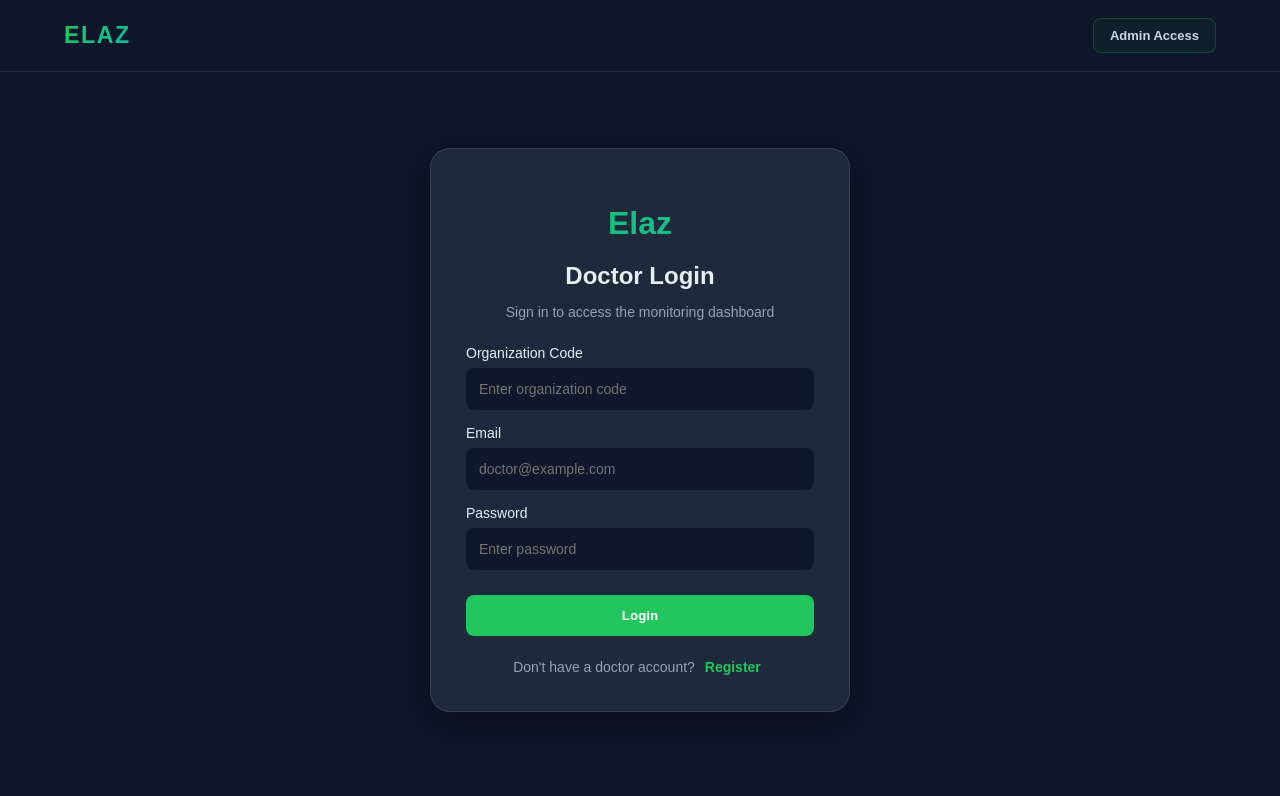
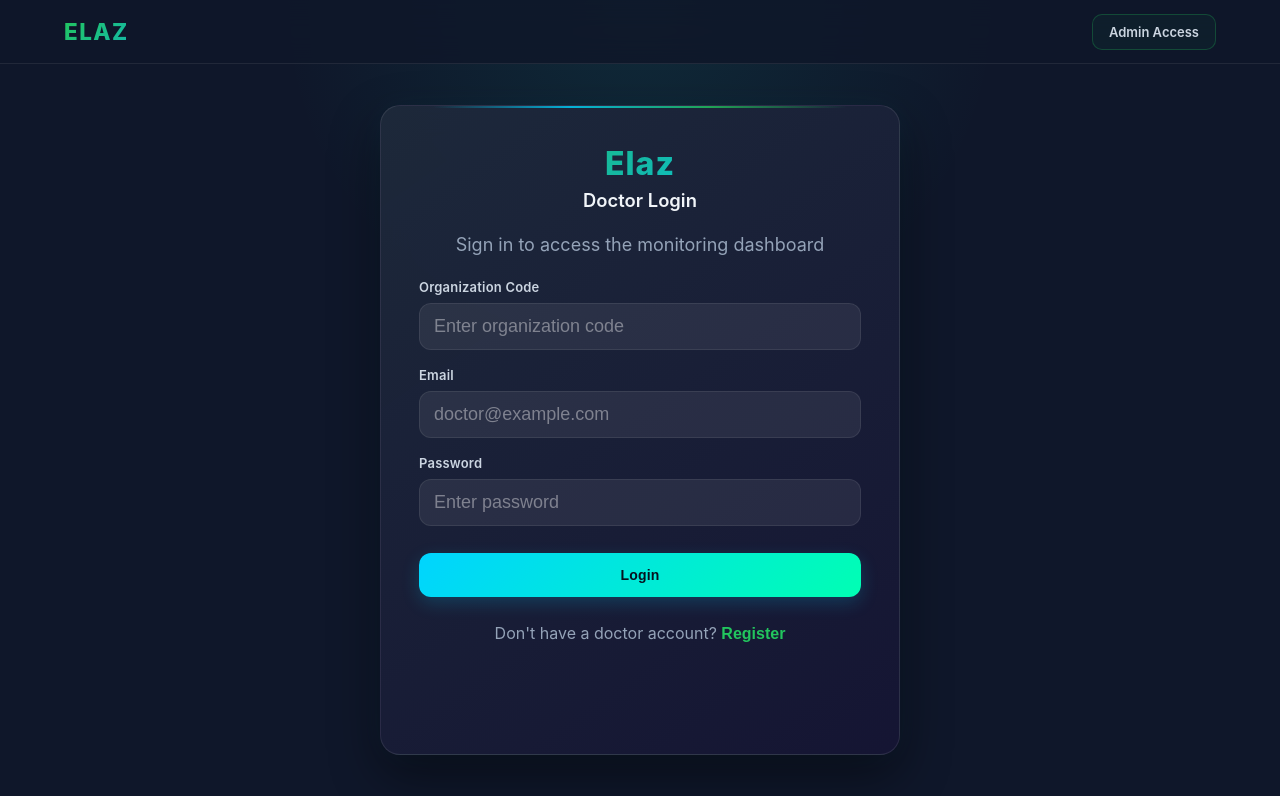
Before and after one commit to Indomitable-Essence/IoT-Health-Monitoring-System, a plain HTML site: page Frontend/doctor-login.html in a window 1280 px wide. Drawn offline with Linux system fonts and the light colour scheme.

Commit message:
Frontend

```diff
--- a/Frontend/doctor-login.css
+++ b/Frontend/doctor-login.css
@@ -2,23 +2,68 @@
     box-sizing: border-box;
 }
 
+html {
+    scroll-behavior: smooth;
+}
+
+:root {
+    --bg-color: #0F172A;
+    --surface: #1E293B;
+    --surface-dark: #161534;
+
+    --accent: #22C55E;
+    --teal: #14B8A6;
+    --cyan: #00D4FF;
+
+    --text: #E6EDF3;
+    --muted: #94A3B8;
+
+    --border: rgba(255, 255, 255, 0.08);
+    --glass: rgba(255, 255, 255, 0.08);
+}
+
+
+/* =========================================================
+   2. BODY
+   ========================================================= */
+
 body {
     margin: 0;
     min-height: 100vh;
+
     display: flex;
-    justify-content: center;
-    align-items: center;
-    background: #0F172A;
-    color: #e6edf3;
-    font-family: Arial, sans-serif;
+    flex-direction: column;
+
+    background:
+        radial-gradient(
+            circle at 50% 0%,
+            rgba(20, 184, 166, 0.12),
+            transparent 35%
+        ),
+        #0F172A;
+
+    color: var(--text);
+
+    font-family:
+        'Inter',
+        'Segoe UI',
+        Arial,
+        sans-serif;
 }
+
+
+/* =========================================================
+   3. NAVIGATION BAR
+   ========================================================= */
 
 .navbar {
     position: fixed;
+
     top: 0;
     left: 0;
+
     width: 100%;
-    height: 72px;
+    height: 64px;
 
     display: flex;
     align-items: center;
@@ -26,20 +71,31 @@ body {
 
     padding: 0 5%;
 
-    background: rgba(15, 23, 42, 0.95);
-    border-bottom: 1px solid rgba(255, 255, 255, 0.08);
+    background: rgba(15, 23, 42, 0.88);
 
-    backdrop-filter: blur(10px);
+    border-bottom:
+        1px solid rgba(255, 255, 255, 0.08);
+
+    backdrop-filter: blur(14px);
+    -webkit-backdrop-filter: blur(14px);
 
     z-index: 100;
 }
 
+
+/* =========================================================
+   4. LOGO
+   ========================================================= */
+
 .logo {
-    font-size: 1.45rem;
+    font-size: 1.4rem;
+
     font-weight: 800;
+
     letter-spacing: 1.5px;
 
-    background: linear-gradient(
+    background:
+        linear-gradient(
             135deg,
             #22C55E,
             #14B8A6
@@ -47,19 +103,27 @@ body {
 
     -webkit-background-clip: text;
     -webkit-text-fill-color: transparent;
-
     background-clip: text;
 }
+
+
+/* =========================================================
+   5. ADMIN ACCESS
+   ========================================================= */
 
 .admin-access {
     padding: 9px 16px;
 
-    border: 1px solid rgba(34, 197, 94, 0.25);
-    border-radius: 8px;
+    border:
+        1px solid rgba(34, 197, 94, 0.25);
 
-    background: rgba(34, 197, 94, 0.06);
+    border-radius: 10px;
+
+    background:
+        rgba(34, 197, 94, 0.05);
 
     color: #CBD5E1;
+
     text-decoration: none;
 
     font-size: 13px;
@@ -73,181 +137,355 @@ body {
 }
 
 .admin-access:hover {
-    background: rgba(34, 197, 94, 0.12);
-    border-color: rgba(34, 197, 94, 0.45);
-    color: #22C55E;
+    background:
+        rgba(34, 197, 94, 0.12);
+
+    border-color:
+        rgba(34, 197, 94, 0.45);
+
+    color: var(--accent);
+
     transform: translateY(-1px);
 }
-
 .auth-container {
     width: 100%;
+    min-height: 100vh;
     display: flex;
     justify-content: center;
     align-items: center;
+    padding:100px 20px 40px;
+}
+.auth-card {
+    position: relative;
 
-    padding: 90px 20px 30px;
-}
+    width: 520px;
+    height: 650px;
 
-.auth-card {
-    width: 420px;
-    padding: 35px;
+    padding: 38px;
 
-    background: #1E293B;
+    background:
+        linear-gradient(
+            145deg,
+            rgba(30, 41, 59, 0.96),
+            rgba(22, 21, 52, 0.94)
+        );
+
+    border:
+        1px solid rgba(255, 255, 255, 0.09);
 
     border-radius: 20px;
 
-    border: 1px solid rgba(255, 255, 255, 0.1);
+    box-shadow:
+        0 20px 50px rgba(0, 0, 0, 0.45),
+        0 0 30px rgba(0, 212, 255, 0.05);
 
-    box-shadow:
-        0 10px 40px rgba(0, 0, 0, 0.45);
+    backdrop-filter: blur(14px);
+    -webkit-backdrop-filter: blur(14px);
+
+    overflow: hidden;
 }
 
+
+/* subtle top glow */
+
+.auth-card::before {
+    content: "";
+
+    position: absolute;
+
+    top: 0;
+    left: 10%;
+
+    width: 80%;
+    height: 2px;
+
+    background:
+        linear-gradient(
+            90deg,
+            transparent,
+            #00D4FF,
+            #22C55E,
+            transparent
+        );
+
+    opacity: 0.8;
+}
+
+
+/* =========================================================
+   8. TITLE
+   ========================================================= */
+
 .auth-card h1 {
+    margin: 0 0 6px;
+
     text-align: center;
 
-    background: linear-gradient(
+    font-size: 2rem;
+
+    font-weight: 800;
+
+    letter-spacing: 1px;
+
+    background:
+        linear-gradient(
             135deg,
             #22C55E,
-        #14B8A6
+            #14B8A6,
+            #00D4FF
         );
 
     -webkit-background-clip: text;
     -webkit-text-fill-color: transparent;
-
     background-clip: text;
-
-    font-size: 2rem;
-
-    margin-bottom: 5px;
 }
 
+
 .auth-card h2 {
+    margin: 0 0 8px;
+
     text-align: center;
-    margin-bottom: 8px;
+
+    color: #F1F5F9;
+
+    font-size: 1.15rem;
+
+    font-weight: 600;
 }
 
+
+/* =========================================================
+   9. SUBTITLE
+   ========================================================= */
+
 .subtitle {
+    margin:18px;
     text-align: center;
-
-    color: #94A3B8;
-
-    font-size: 14px;
-
-    margin-bottom: 25px;
+    color: var(--muted);
+    font-size: 18px;
+    line-height: 1.8;
+}
+label {
+    display: block;
+    margin: 17px 0 8px;
+    color: #CBD5E1;
+    font-size: 13px;
+    font-weight: 600;
+    letter-spacing: 0.2px;
 }
 
-label {
-    display: block;
 
-    margin-top: 15px;
-    margin-bottom: 7px;
-
-    font-size: 14px;
-}
+/* =========================================================
+   11. INPUTS
+   ========================================================= */
 
 input {
     width: 100%;
 
-    padding: 13px;
+    padding:
+        12px 14px;
 
-    border: none;
+    border:
+        1px solid rgba(255, 255, 255, 0.08);
+
     outline: none;
-
-    border-radius: 8px;
-
-    background: #0F172A;
-
-    color: white;
-
-    font-size: 14px;
+    border-radius: 12px;
+    background: rgba(255, 255, 255, 0.07);
+    color: #FFFFFF;
+    font-size: 18px;
+    transition:
+        background 0.25s ease,
+        border-color 0.25s ease,
+        box-shadow 0.25s ease;
 }
 
-input:focus {
-    box-shadow:
-        0 0 0 2px #22C55E;
+
+input::placeholder {
+    color:
+        rgba(255, 255, 255, 0.4);
 }
 
+
+input:hover {
+    background:
+        rgba(255, 255, 255, 0.09);
+}
+
+
+input:focus {
+    background:
+        rgba(255, 255, 255, 0.1);
+
+    border-color:
+        rgba(0, 212, 255, 0.45);
+
+    box-shadow:
+        0 0 0 2px rgba(0, 212, 255, 0.12),
+        0 0 20px rgba(0, 212, 255, 0.08);
+}
 form button {
     width: 100%;
 
-    padding: 13px;
+    padding: 14px;
 
-    margin-top: 25px;
+    margin-top: 27px;
 
     border: none;
-    border-radius: 8px;
+
+    border-radius: 12px;
+
+    background:
+        linear-gradient(
+            135deg,
+            #00D4FF,
+            #00FFB3
+        );
+
+    color: #06121F;
+
+    font-size: 14px;
+
+    font-weight: 700;
+
+    letter-spacing: 0.2px;
+
+    cursor: pointer;
+
+    box-shadow:
+        0 6px 18px rgba(0, 212, 255, 0.18);
+
+    transition:
+        transform 0.2s ease,
+        box-shadow 0.2s ease,
+        opacity 0.2s ease;
+}
+
+
+form button:hover {
+    transform: translateY(-2px);
+
+    box-shadow:
+        0 10px 25px rgba(0, 212, 255, 0.3);
+
+    opacity: 0.95;
+}
+
+
+form button:active {
+    transform: scale(0.98);
+}
+.switch-text {
+    margin-top: 26px;
+    text-align: center;
+    color: var(--muted);
+    font-size: 16px;
+}
+.switch-button {
+    padding: 0;
+    border: none;
+    background: none;
+    color: var(--accent);
+    cursor: pointer;
+    font-size: 16px;
+    font-weight: 700;
+}
+.switch-button:hover {
+    color: #04acee;
+    text-decoration: underline;
+}
+.success {
+    margin-top: 15px;
+    color: #22C55E;
+    text-align: center;
+    font-size: 13px;
+}
+.error {
+    margin-top: 15px;
+
+    color: #EF4444;
+
+    text-align: center;
+
+    font-size: 13px;
+}
+
+
+/* =========================================================
+   15. SMALL DECORATIVE TEXT / STATUS
+   ========================================================= */
+
+.auth-status {
+    display: flex;
+
+    justify-content: center;
+    align-items: center;
+
+    gap: 7px;
+
+    margin-bottom: 22px;
+
+    color: #94A3B8;
+
+    font-size: 12px;
+}
+
+
+.auth-status::before {
+    content: "";
+
+    width: 7px;
+    height: 7px;
+
+    border-radius: 50%;
 
     background: #22C55E;
 
-    color: white;
-
-    font-weight: bold;
-
-    cursor: pointer;
-
-    transition: opacity 0.2s ease;
+    box-shadow:
+        0 0 10px rgba(34, 197, 94, 0.7);
 }
 
-form button:hover {
-    opacity: 0.9;
-}
 
-.switch-text {
-    text-align: center;
-
-    margin-top: 22px;
-
-    color: #94A3B8;
-
-    font-size: 14px;
-}
-
-.switch-button {
-    background: none;
-
-    border: none;
-
-    color: #22C55E;
-
-    cursor: pointer;
-
-    font-weight: bold;
-
-    font-size: 14px;
-}
-
-.success {
-    color: #22C55E;
-    text-align: center;
-}
-
-.error {
-    color: #EF4444;
-    text-align: center;
-}
+/* =========================================================
+   16. MOBILE
+   ========================================================= */
 
 @media (max-width: 480px) {
 
     .navbar {
-        height: 64px;
-        padding: 0 20px;
+        height: 60px;
+
+        padding:
+            0 20px;
     }
 
     .logo {
-        font-size: 1.25rem;
+        font-size: 1.2rem;
     }
 
     .admin-access {
-        padding: 8px 11px;
+        padding:
+            8px 11px;
+
         font-size: 11px;
     }
 
     .auth-container {
-        padding-top: 85px;
+        padding:
+            85px 16px 30px;
     }
 
     .auth-card {
-        width: 100%;
-        padding: 28px 22px;
+        width: 520px;
+        height: 650px;
+        padding:30px 22px;
+        border-radius: 18px;
+    }
+
+    .auth-card h1 {
+        font-size: 1.75rem;
+    }
+
+    .auth-card h2 {
+        font-size: 1.05rem;
     }
 }
```
Lines whose indentation alone changed are shown as unchanged.
